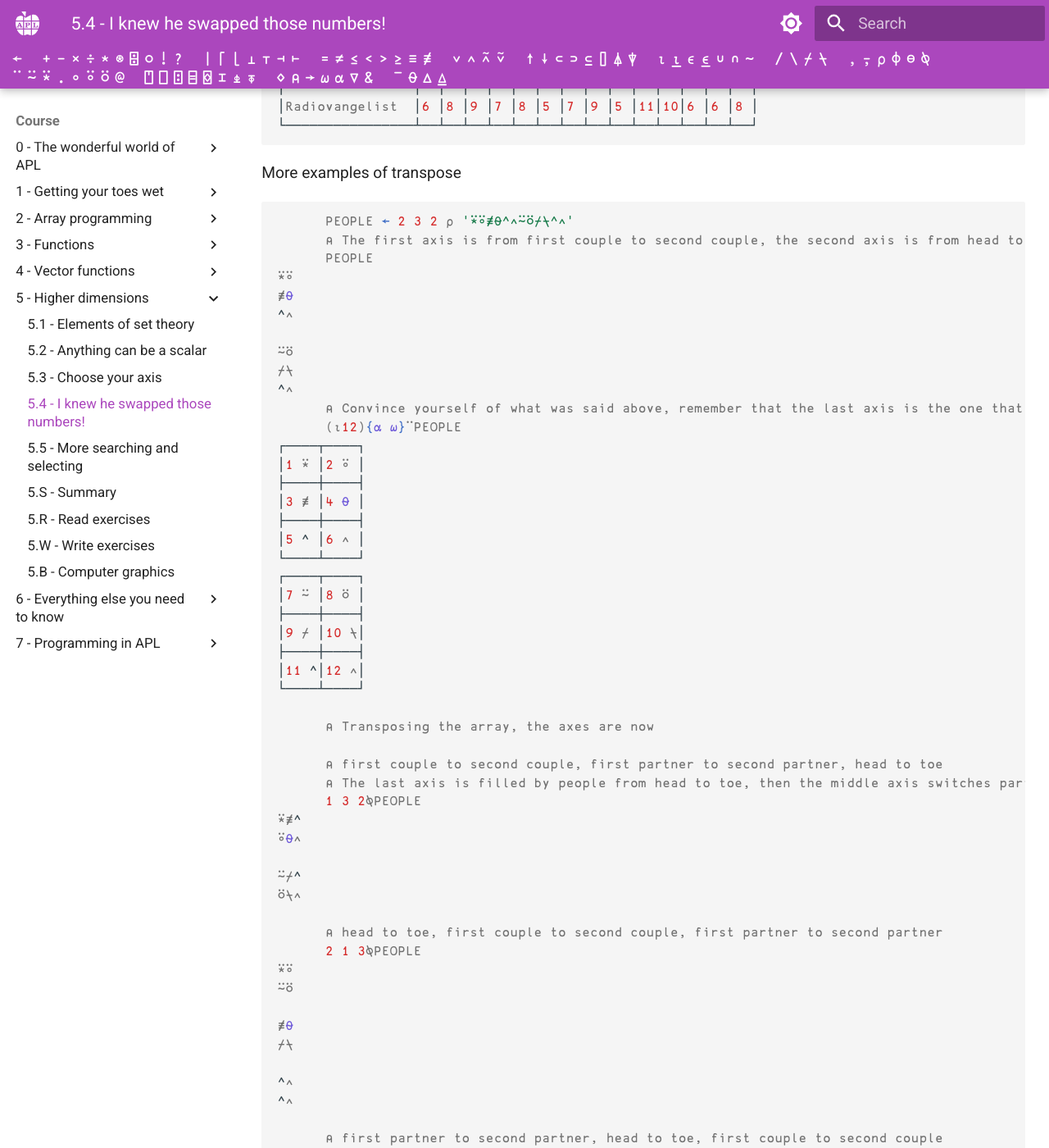
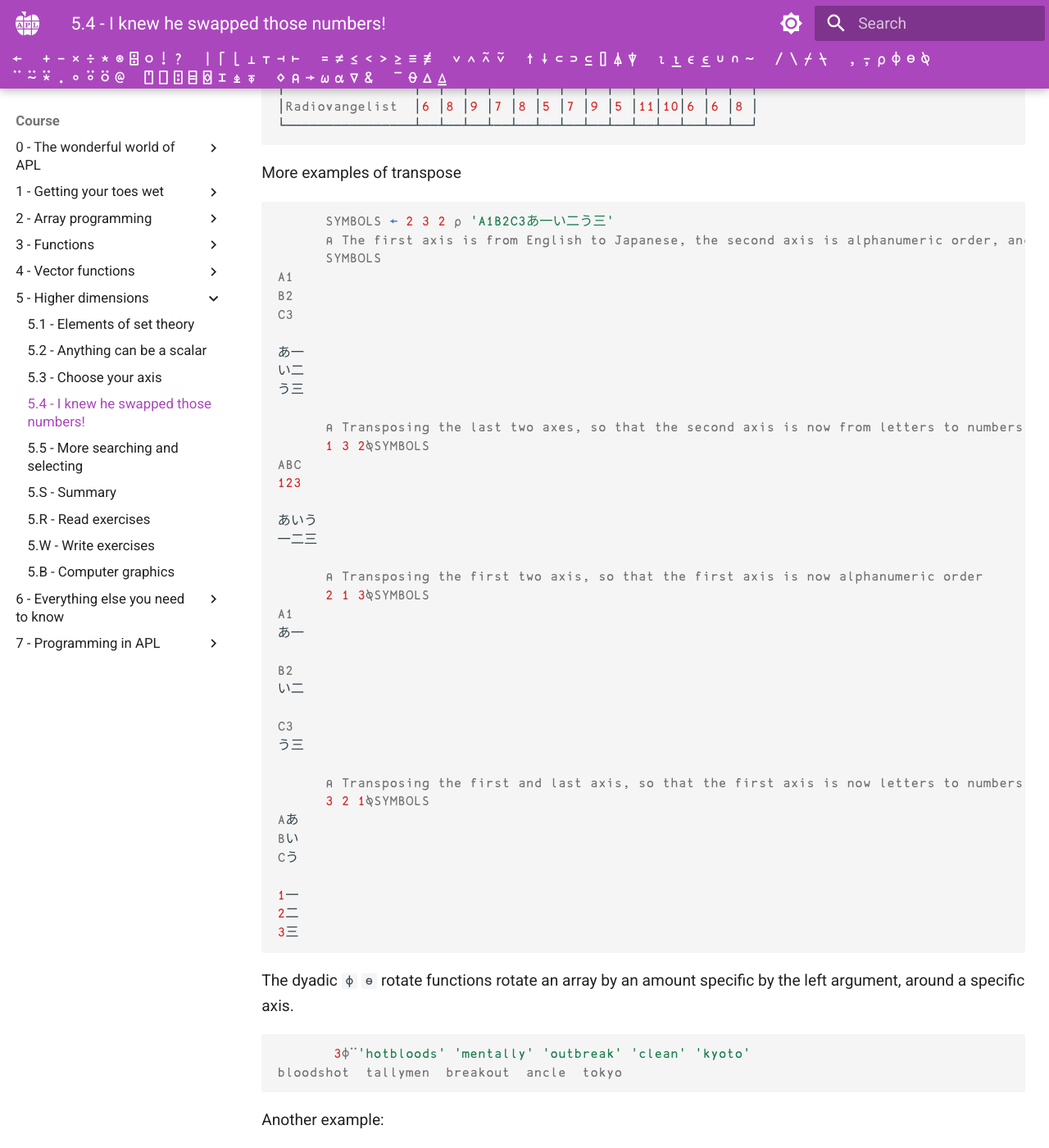
Before and after one commit to APLMOOC/APLMOOC, an MkDocs documentation site: the page built from docs/course/ch5/part4.md, in a window 1280 px wide and 1400 px high, scrolled down 9552 px. Shown: the whole window at 82% size. Built offline with MkDocs 1.6.1 and Material for MkDocs 9.7.7, drawn with Linux system fonts in a browser that asks for light colours; some web fonts are replaced; a script that is not in the unit is left out; some of the changed text lies outside the part shown.

Commit message:
Add better example for transpose in Chapter 5 Part 4

````diff
--- a/docs/course/ch5/part4.md
+++ b/docs/course/ch5/part4.md
@@ -412,66 +412,45 @@ Removing the labels
 More examples of transpose
 
 ```apl
-      PEOPLE ← 2 3 2 ⍴ '⍣⍤≢⍬^∧⍨⍥⌿⍀^∧'
-      ⍝ The first axis is from first couple to second couple, the second axis is from head to toe, the third axis is from first partner to second partner
-      PEOPLE
-⍣⍤
-≢⍬
-^∧
+      SYMBOLS ← 2 3 2 ⍴ 'A1B2C3あ一い二う三'
+      ⍝ The first axis is from English to Japanese, the second axis is alphanumeric order, and the third axis is from letters to numbers
+      SYMBOLS
+A1
+B2
+C3
 
-⍨⍥
-⌿⍀
-^∧
-      ⍝ Convince yourself of what was said above, remember that the last axis is the one that is filled first
-      (⍳12){⍺ ⍵}¨PEOPLE
-┌────┬────┐
-│1 ⍣ │2 ⍤ │
-├────┼────┤
-│3 ≢ │4 ⍬ │
-├────┼────┤
-│5 ^ │6 ∧ │
-└────┴────┘
-┌────┬────┐
-│7 ⍨ │8 ⍥ │
-├────┼────┤
-│9 ⌿ │10 ⍀│
-├────┼────┤
-│11 ^│12 ∧│
-└────┴────┘
+あ一
+い二
+う三
 
-      ⍝ Transposing the array, the axes are now
+      ⍝ Transposing the last two axes, so that the second axis is now from letters to numbers
+      1 3 2⍉SYMBOLS
+ABC
+123
 
-      ⍝ first couple to second couple, first partner to second partner, head to toe
-      ⍝ The last axis is filled by people from head to toe, then the middle axis switches partner, and the first axis switches couple
-      1 3 2⍉PEOPLE
-⍣≢^
-⍤⍬∧
+あいう
+一二三
 
-⍨⌿^
-⍥⍀∧
+      ⍝ Transposing the first two axis, so that the first axis is now alphanumeric order
+      2 1 3⍉SYMBOLS
+A1
+あ一
 
-      ⍝ head to toe, first couple to second couple, first partner to second partner
-      2 1 3⍉PEOPLE
-⍣⍤
-⍨⍥
+B2
+い二
 
-≢⍬
-⌿⍀
+C3
+う三
 
-^∧
-^∧
+      ⍝ Transposing the first and last axis, so that the first axis is now letters to numbers
+      3 2 1⍉SYMBOLS
+Aあ
+Bい
+Cう
 
-      ⍝ first partner to second partner, head to toe, first couple to second couple
-      3 2 1⍉PEOPLE
-⍣⍨
-≢⌿
-^^
-
-⍤⍥
-⍬⍀
-∧∧
-      ⍝ They swapped partners!
-
+1一
+2二
+3三
 ```
 
 
````
Also changed, not shown: docs/course/ch6/part5.md (deleted, +0 -9 lines).
